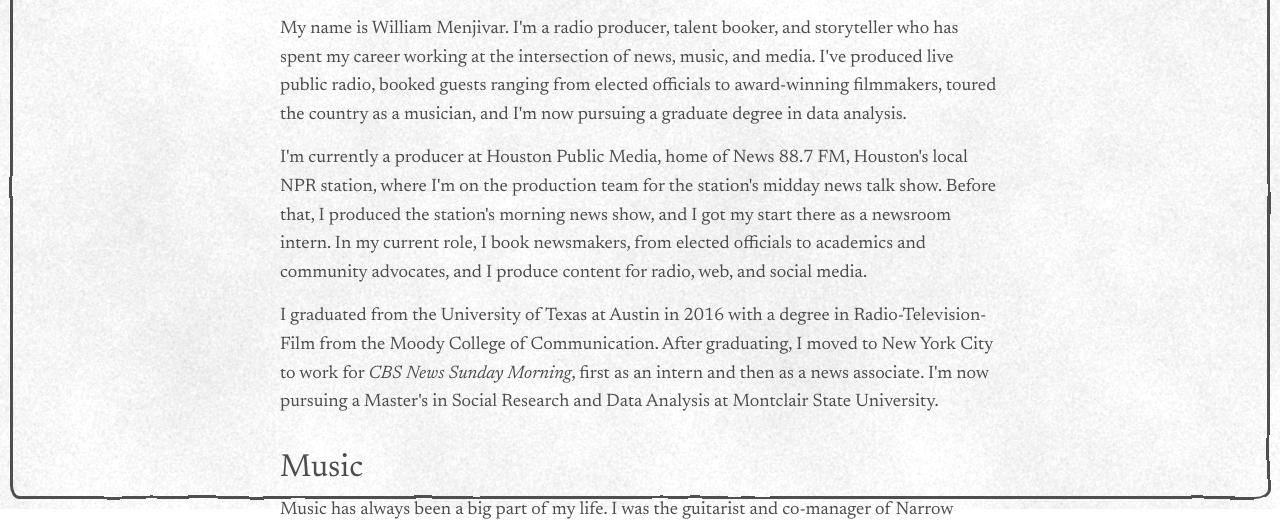
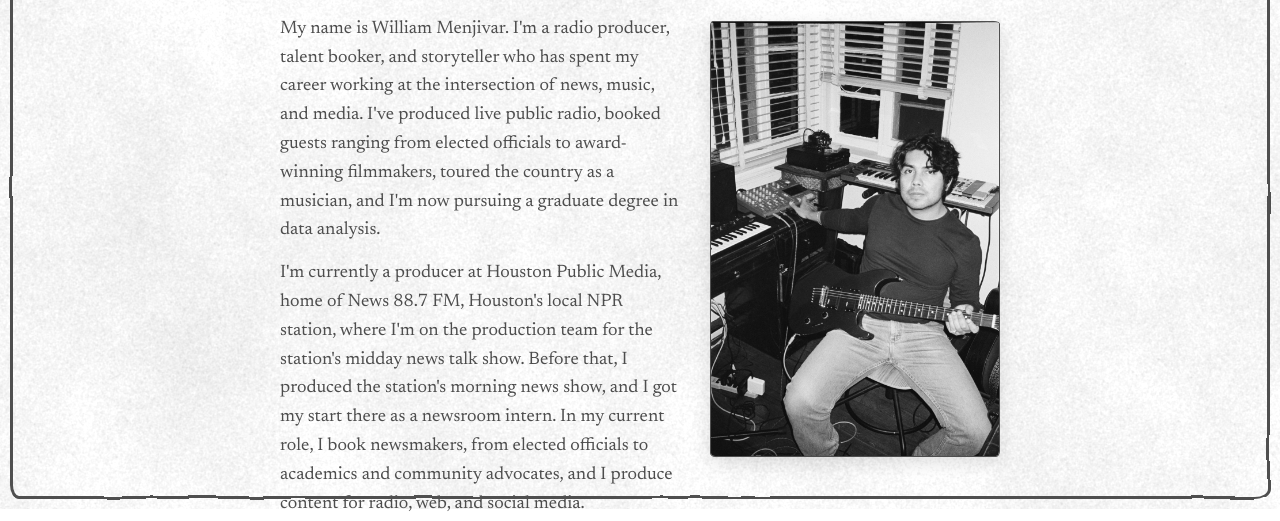
Before and after one commit to bluelacystar/bluelacystar.github.io, a plain HTML site: page about.html in a window 1280 px wide. Shown: the part 291-812 px from the top of the page. Drawn offline with Linux system fonts and the light colour scheme.

Commit message:
Add files via upload

```diff
--- a/about.html
+++ b/about.html
@@ -31,6 +31,7 @@
 </header>
 <main>
 <h1>About</h1>
+<figure class="about-photo"><img src="about-photo.jpg" width="1000" height="1508" alt="William Menjivar sitting with an electric guitar in his home music room, with keyboards and recording gear by the window."></figure>
 <p>My name is William Menjivar. I'm a radio producer, talent booker, and storyteller who has spent my career working at the intersection of news, music, and media. I've produced live public radio, booked guests ranging from elected officials to award-winning filmmakers, toured the country as a musician, and I'm now pursuing a graduate degree in data analysis.</p>
 <p>I'm currently a producer at Houston Public Media, home of News 88.7 FM, Houston's local NPR station, where I'm on the production team for the station's midday news talk show. Before that, I produced the station's morning news show, and I got my start there as a newsroom intern. In my current role, I book newsmakers, from elected officials to academics and community advocates, and I produce content for radio, web, and social media.</p>
 <p>I graduated from the University of Texas at Austin in 2016 with a degree in Radio-Television-Film from the Moody College of Communication. After graduating, I moved to New York City to work for <i>CBS News Sunday Morning</i>, first as an intern and then as a news associate. I'm now pursuing a Master's in Social Research and Data Analysis at Montclair State University.</p>
--- a/site.css
+++ b/site.css
@@ -166,3 +166,7 @@ h1, h2 { font-weight: 400; }
 .drawn-title { margin: 36px 0 10px; line-height: 0; }
 .drawn-title img { width: 170px; height: auto; display: block; }
 @media (max-width: 480px) { .drawn-title img { width: 130px; } }
+
+.about-photo { float: right; width: 290px; margin: 6px 0 18px 28px; }
+.about-photo img { width: 100%; height: auto; display: block; border: 1.5px solid #4f4f4f; border-radius: 3px 6px 4px 5px / 5px 3px 6px 4px; box-shadow: 0 6px 18px rgba(0,0,0,.12); }
+@media (max-width: 640px) { .about-photo { float: none; width: auto; max-width: 420px; margin: 0 auto 22px; } }
```
Also changed, not shown: about-photo.jpg (added).
